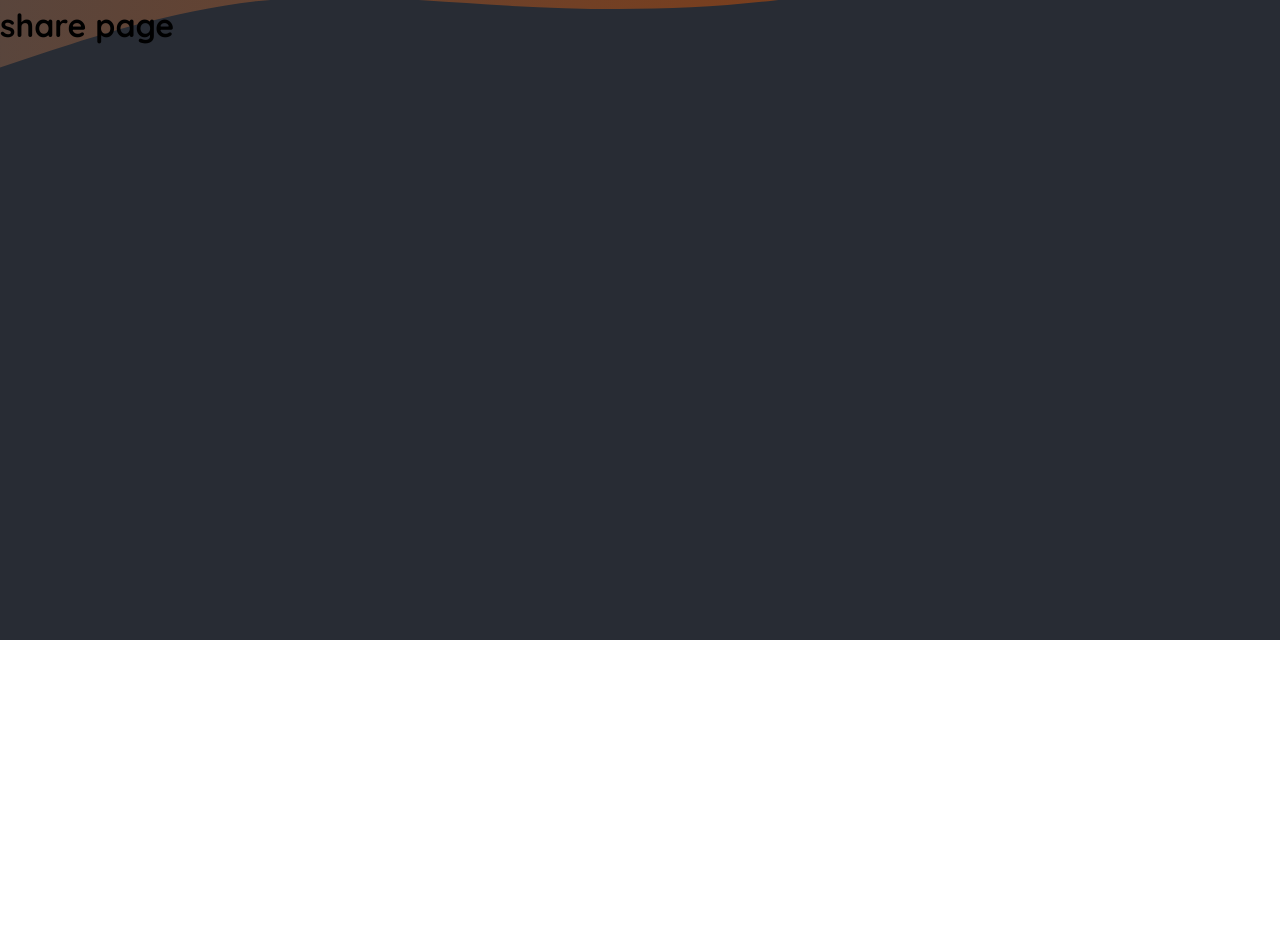
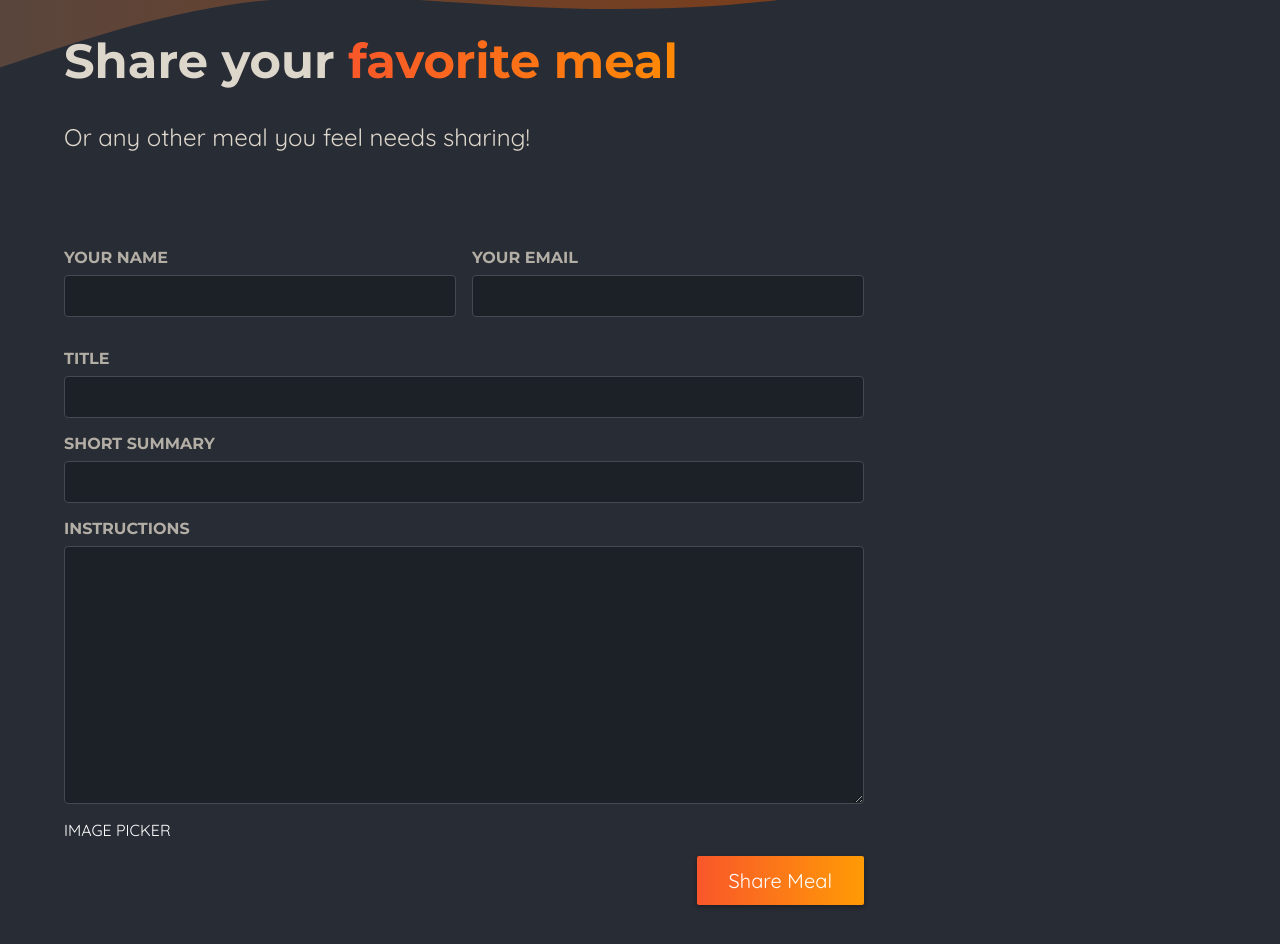
Before and after one commit to Mohsen-Nazemi/NextJs_Foodies_App, a Next.js app: page /meals/share in a window 1280 px wide. Shown: the part 160-1104 px from the top of the page. Before the commit the page ends 800 px from the top, so only its background shows below. Built offline with nearby package versions, Linux system fonts and the light colour scheme.

Commit message:
add /meals/share template

```diff
--- a/app/meals/share/page.js
+++ b/app/meals/share/page.js
@@ -1,3 +1,49 @@
-export default function Page() {
-  return <h1>share page</h1>;
+import classes from "./page.module.css";
+
+export default function ShareMealPage() {
+  return (
+    <>
+      <header className={classes.header}>
+        <h1>
+          Share your <span className={classes.highlight}>favorite meal</span>
+        </h1>
+        <p>Or any other meal you feel needs sharing!</p>
+      </header>
+      <main className={classes.main}>
+        <form className={classes.form}>
+          <div className={classes.row}>
+            <p>
+              <label htmlFor="name">Your name</label>
+              <input type="text" id="name" name="name" required />
+            </p>
+            <p>
+              <label htmlFor="email">Your email</label>
+              <input type="email" id="email" name="email" required />
+            </p>
+          </div>
+          <p>
+            <label htmlFor="title">Title</label>
+            <input type="text" id="title" name="title" required />
+          </p>
+          <p>
+            <label htmlFor="summary">Short Summary</label>
+            <input type="text" id="summary" name="summary" required />
+          </p>
+          <p>
+            <label htmlFor="instructions">Instructions</label>
+            <textarea
+              id="instructions"
+              name="instructions"
+              rows="10"
+              required
+            ></textarea>
+          </p>
+          IMAGE PICKER
+          <p className={classes.actions}>
+            <button type="submit">Share Meal</button>
+          </p>
+        </form>
+      </main>
+    </>
+  );
 }
--- /dev/null
+++ b/app/meals/share/page.module.css
@@ -0,0 +1,98 @@
+.header {
+  gap: 3rem;
+  margin: 3rem auto 5rem auto;
+  width: 90%;
+  max-width: 75rem;
+  color: #ddd6cb;
+  font-size: 1.5rem;
+}
+
+.header h1 {
+  font-family: "Montserrat", sans-serif;
+}
+
+.highlight {
+  background: linear-gradient(90deg, #f9572a, #ff8a05);
+  background-clip: text;
+  -webkit-background-clip: text;
+  -webkit-text-fill-color: transparent;
+}
+
+.main {
+  width: 90%;
+  max-width: 75rem;
+  margin: 3rem auto;
+  color: white;
+}
+
+.form {
+  max-width: 50rem;
+}
+
+.form label {
+  display: block;
+  margin-bottom: 0.5rem;
+  font-size: 1rem;
+  font-family: "Montserrat", sans-serif;
+  text-transform: uppercase;
+  color: #b3aea5;
+  font-weight: bold;
+}
+
+.form input,
+.form textarea {
+  display: block;
+  width: 100%;
+  padding: 0.5rem 1rem;
+  border-radius: 4px;
+  border: 1px solid #454952;
+  background: #1c2027;
+  font-size: 1.25rem;
+  font-family: "Montserrat", sans-serif;
+  color: #ddd6cb;
+}
+
+.form input:focus,
+.form textarea:focus {
+  outline-color: #f99f2a;
+  background-color: #1f252d;
+}
+
+.row {
+  display: flex;
+  gap: 1rem;
+}
+
+.row p {
+  width: 100%;
+}
+
+.actions {
+  text-align: right;
+}
+
+.actions button {
+  border: 0;
+  padding: 0.75rem 2rem;
+  background: linear-gradient(90deg, #f9572a, #ff9b05);
+  border: none;
+  color: #ffffff;
+  border-radius: 2px;
+  cursor: pointer;
+  font: inherit;
+  font-size: 1.25rem;
+  box-shadow: 0 2px 5px rgba(0, 0, 0, 0.3);
+}
+
+.actions button:hover,
+.actions button:focus {
+  background: linear-gradient(90deg, #fd4715, #f9b241);
+}
+
+.actions button:disabled,
+.actions button:hover:disabled,
+.actions button:focus:disabled {
+  background: #ccc;
+  color: #979797;
+  cursor: not-allowed;
+}
```
